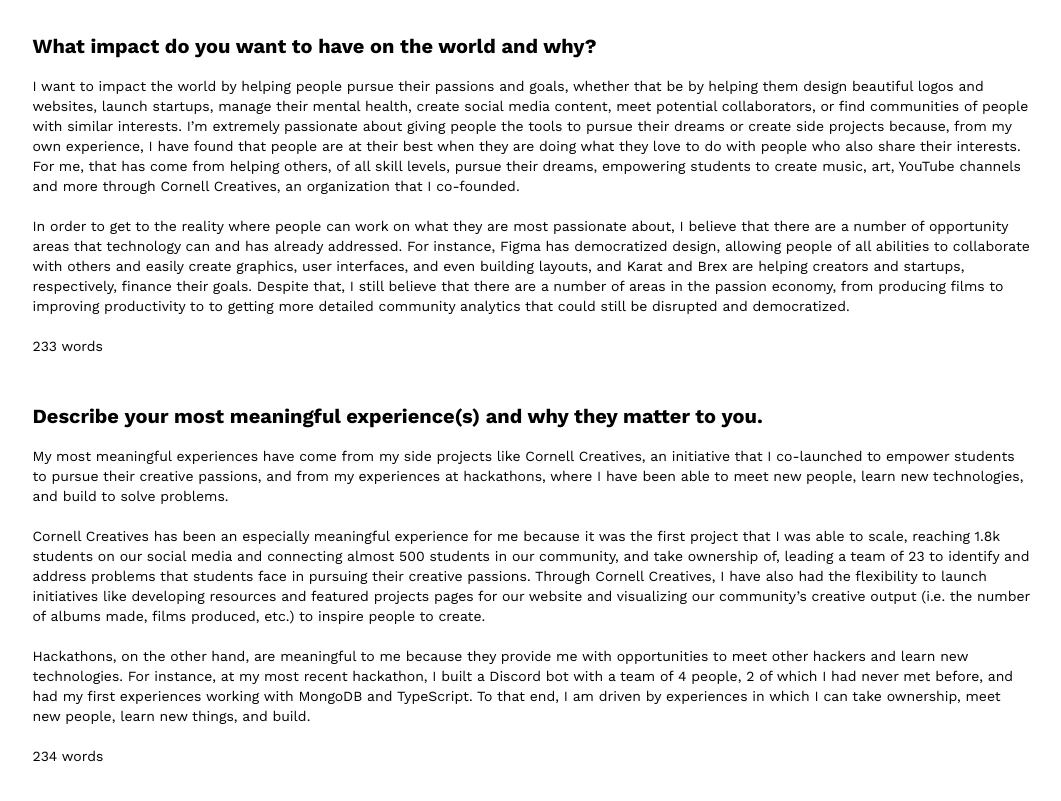
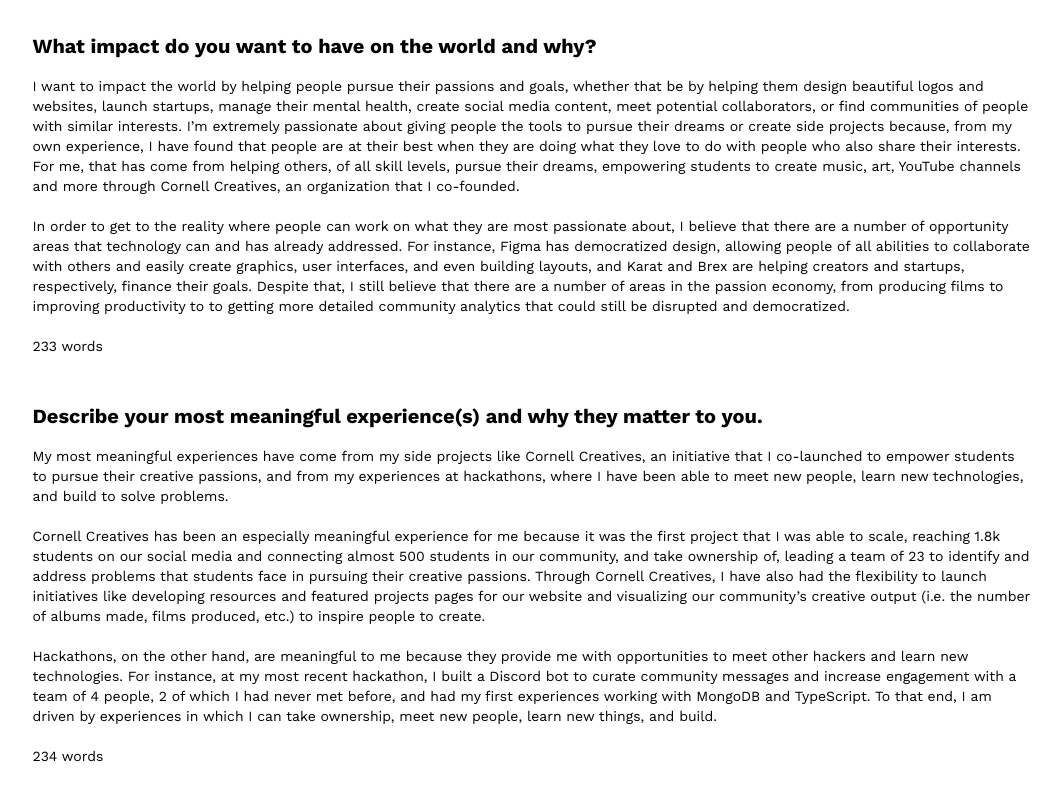
Before and after one commit to thomaslu3/thomaslu3.github.io, a plain HTML site: page kpfellows.html in a window 1280 px wide. Shown: the part 97-898 px from the top of the page, without its empty margins (45-1106 px from the left). Drawn offline with nearby package versions, Linux system fonts and the light colour scheme; a web font is replaced by a local one.

Commit message:
Added text to kpfellows second question.

```diff
--- a/kpfellows.html
+++ b/kpfellows.html
@@ -71,10 +71,10 @@
         of albums made, films produced, etc.) to inspire people to create.</p>
       <p class="question-response">Hackathons, on the other hand, are meaningful to me because they provide me with
         opportunities to meet other hackers and learn new technologies. For instance, at
-        my most recent hackathon, I built a Discord bot with a team of 4 people, 2 of which
-        I had never met before, and had my first experiences working with MongoDB and
-        TypeScript. To that end, I am driven by experiences in which I can take ownership,
-        meet new people, learn new things, and build.</p>
+        my most recent hackathon, I built a Discord bot to curate community messages and increase engagement
+        with a team of 4 people, 2 of which I had never met before, and had my first experiences
+        working with MongoDB and TypeScript. To that end, I am driven by experiences in which
+        I can take ownership, meet new people, learn new things, and build.</p>
       <br />
       <p class="question-response">234 words</p>
     </div>
```
